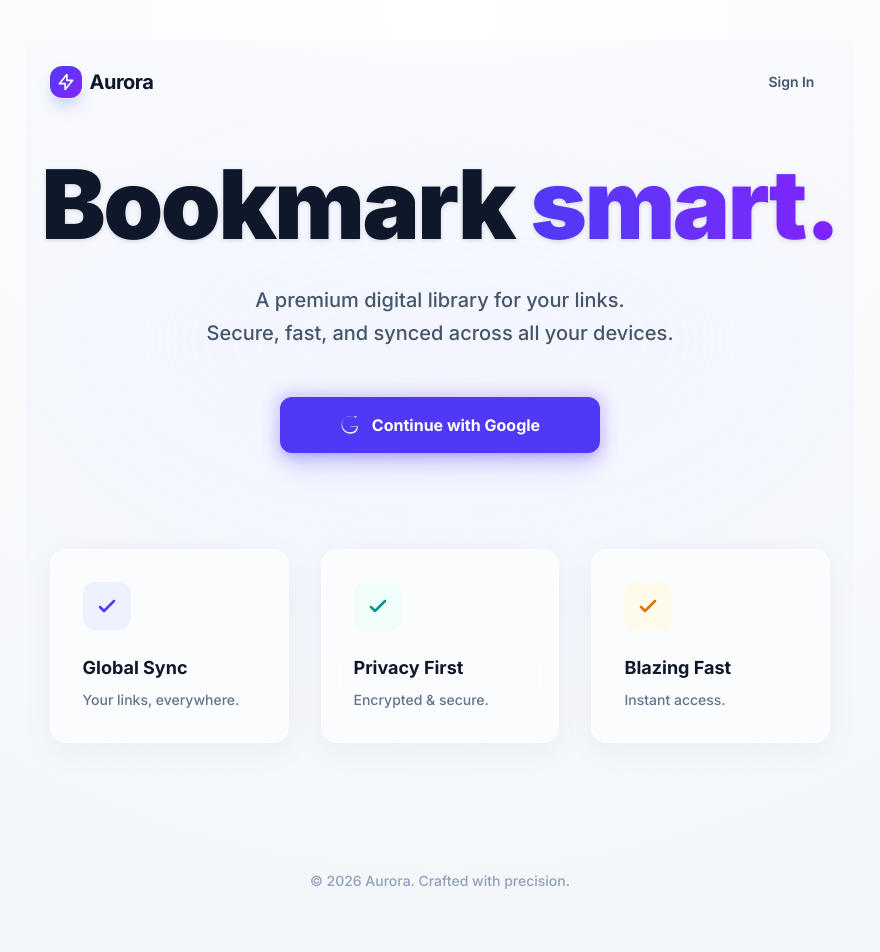
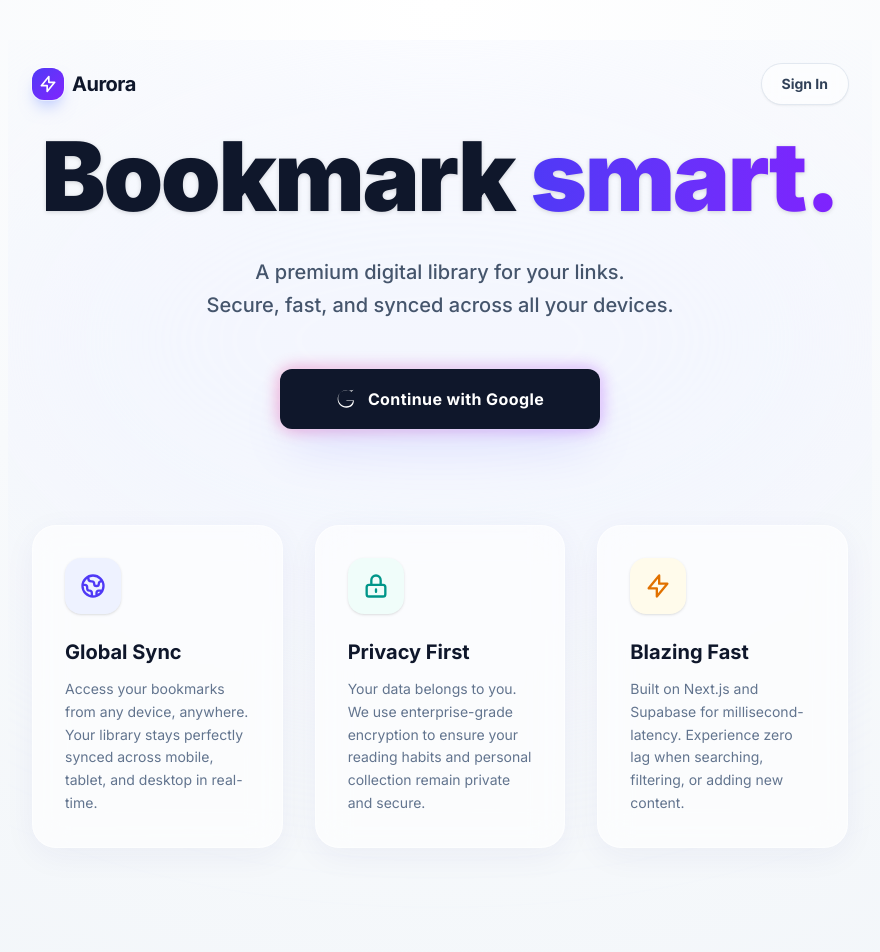
Before and after one commit to adityakamate/Smart-Bookmark, a Next.js app: page / in a window 1280 px wide. Shown: the top 952 px of the page, without its empty margins (200-1080 px from the left). Built offline with nearby package versions, Linux system fonts and the light colour scheme; no server answers.

Commit message:
Design Update 3

```diff
--- a/package.json
+++ b/package.json
@@ -13,6 +13,7 @@
     "@tanstack/react-query": "^5.90.21",
     "@tanstack/react-query-devtools": "^5.91.3",
     "dotenv": "^17.3.1",
+    "framer-motion": "^12.34.0",
     "groq-sdk": "^0.37.0",
     "next": "16.1.6",
     "react": "19.2.3",
--- a/src/app/api/generate-tags/route.js
+++ b/src/app/api/generate-tags/route.js
@@ -49,7 +49,6 @@ export async function POST(request) {
         return NextResponse.json(data);
 
     } catch (error) {
-    console.error("Groq Error:", error);
         return NextResponse.json(
             { error: "Failed to generate tags" },
             { status: 500 }
--- a/src/components/BookmarkList.js
+++ b/src/components/BookmarkList.js
@@ -1,6 +1,6 @@
 import BookmarkItem from './BookmarkItem'
 
-export default function BookmarkList({ bookmarks, onDelete }) {
+export default function BookmarkList({ bookmarks, onDelete, onEdit }) {
     if (bookmarks.length === 0) {
         return (
             <div className="text-center py-12 text-slate-500 text-sm dashboard-card">
@@ -16,6 +16,7 @@ export default function BookmarkList({ bookmarks, onDelete }) {
                     key={bookmark.id}
                     bookmark={bookmark}
                     onDelete={onDelete}
+                    onEdit={onEdit}
                 />
             ))}
         </div>
--- a/src/components/Login.js
+++ b/src/components/Login.js
@@ -1,11 +1,32 @@
+import { motion } from 'framer-motion'
+
 export default function Login({ onLogin }) {
+    const fadeIn = {
+        hidden: { opacity: 0, y: 20 },
+        visible: { opacity: 1, y: 0, transition: { duration: 0.6 } }
+    }
+
+    const stagger = {
+        visible: { transition: { staggerChildren: 0.2 } }
+    }
+
     return (
         <div className="flex flex-col min-h-screen text-slate-900 selection:bg-indigo-100 selection:text-indigo-900 overflow-hidden relative">
             {/* Abstract Background Elements */}
-            <div className="absolute top-0 left-1/2 -translate-x-1/2 w-[1000px] h-[600px] bg-indigo-50/50 rounded-[100%] blur-[120px] -z-10 pointer-events-none"></div>
+            <motion.div
+                initial={{ opacity: 0, scale: 0.8 }}
+                animate={{ opacity: 1, scale: 1 }}
+                transition={{ duration: 1.5, ease: "easeOut" }}
+                className="absolute top-0 left-1/2 -translate-x-1/2 w-[1000px] h-[600px] bg-indigo-50/50 rounded-[100%] blur-[120px] -z-10 pointer-events-none"
+            ></motion.div>
 
             {/* Navbar */}
-            <nav className="flex items-center justify-between p-6 max-w-5xl mx-auto w-full relative z-10">
+            <motion.nav
+                initial={{ opacity: 0, y: -20 }}
+                animate={{ opacity: 1, y: 0 }}
+                transition={{ duration: 0.5 }}
+                className="flex items-center justify-between p-6 max-w-5xl mx-auto w-full relative z-10"
+            >
                 <div className="flex items-center space-x-2">
                     <div className="w-8 h-8 rounded-xl bg-gradient-to-br from-indigo-600 to-violet-600 flex items-center justify-center shadow-lg shadow-indigo-200 ring-1 ring-white/50">
                         <svg className="w-5 h-5 text-white" fill="none" stroke="currentColor" viewBox="0 0 24 24">
@@ -16,64 +37,100 @@ export default function Login({ onLogin }) {
                 </div>
                 <button
                     onClick={onLogin}
-                    className="text-sm font-semibold text-slate-600 hover:text-indigo-600 transition-colors px-4 py-2 rounded-lg hover:bg-white/50"
+                    className="text-sm font-bold text-slate-700 hover:text-indigo-600 transition-all px-5 py-2.5 rounded-full hover:bg-white shadow-sm hover:shadow-md ring-1 ring-slate-200 hover:ring-indigo-100 bg-white/50 backdrop-blur-sm"
                 >
                     Sign In
                 </button>
-            </nav>
+            </motion.nav>
 
             {/* Hero Section */}
             <main className="flex-grow flex flex-col items-center justify-center text-center px-4 relative z-10">
+                <motion.div
+                    initial="hidden"
+                    animate="visible"
+                    variants={stagger}
+                    className="w-full max-w-4xl"
+                >
 
-                <div className="mb-8 animate-fade-in-up">
 
-                </div>
+                    <motion.h1 variants={fadeIn} className="text-6xl md:text-8xl font-black tracking-tight mb-8 text-slate-900 drop-shadow-sm">
+                        Bookmark <span className="text-transparent bg-clip-text bg-gradient-to-r from-indigo-600 to-violet-600">smart.</span>
+                    </motion.h1>
 
-                <h1 className="text-6xl md:text-8xl font-black tracking-tight mb-8 text-slate-900 drop-shadow-sm">
-                    Bookmark <span className="text-transparent bg-clip-text bg-gradient-to-r from-indigo-600 to-violet-600">smart.</span>
-                </h1>
-
-                <p className="text-xl text-slate-600 max-w-lg mb-12 leading-relaxed font-medium">
+                    <motion.p variants={fadeIn} className="text-xl text-slate-600 max-w-lg mx-auto mb-12 leading-relaxed font-medium">
                         A premium digital library for your links. <br />
                         Secure, fast, and synced across all your devices.
-                </p>
+                    </motion.p>
 
-                <div className="flex flex-col sm:flex-row gap-5 w-full max-w-xs relative group">
-                    <div className="absolute -inset-1 bg-gradient-to-r from-indigo-600 to-violet-600 rounded-xl blur opacity-25 group-hover:opacity-50 transition duration-1000 group-hover:duration-200"></div>
+                    <motion.div variants={fadeIn} className="flex flex-col sm:flex-row gap-5 w-full max-w-xs mx-auto relative group">
+                        <div className="absolute -inset-0.5 bg-gradient-to-r from-pink-600 to-purple-600 rounded-2xl blur opacity-30 group-hover:opacity-75 transition duration-1000 group-hover:duration-200 animate-tilt"></div>
                         <button
                             onClick={onLogin}
-                        className="relative bg-indigo-600 text-white hover:bg-indigo-700 px-8 py-4 rounded-xl flex items-center justify-center space-x-3 w-full font-bold transition-all shadow-xl shadow-indigo-500/20 active:scale-[0.98]"
+                            className="relative bg-slate-900 text-white hover:bg-slate-800 px-8 py-4.5 rounded-xl flex items-center justify-center space-x-3 w-full font-bold transition-all shadow-2xl shadow-indigo-500/20 active:scale-[0.98] ring-1 ring-white/10"
                         >
-                        <svg className="w-5 h-5" viewBox="0 0 24 24" fill="currentColor">
+                            <svg className="w-5 h-5 text-white" viewBox="0 0 24 24" fill="currentColor">
                                 <path d="M12.48 10.92v3.28h7.88c-.05.32-.23 1.89-1.23 3.28-1.23 1.7-3.23 3.29-6.65 3.29-5.4 0-9.8-4.4-9.8-9.8s4.4-9.8 9.8-9.8c2.92 0 5.09 1.15 6.16 2.16l2.36-2.36C19.31 2.39 16.3 1.5 12.48 1.5 6.74 1.5 2 6.24 2 12s4.74 10.5 10.48 10.5c3.05 0 5.37-1 6.88-2.58 1.56-1.63 1.98-4.13 1.98-5.32 0-.48-.04-.81-.08-1.12h-8.78z" />
                             </svg>
-                        <span>Continue with Google</span>
+                            <span className="tracking-wide">Continue with Google</span>
                         </button>
-                </div>
+                    </motion.div>
+                </motion.div>
             </main>
 
             {/* Feature Grid - Glass Cards */}
-            <div className="grid grid-cols-1 md:grid-cols-3 gap-8 max-w-5xl mx-auto w-full px-6 py-24  z-10">
+            <motion.div
+                initial="hidden"
+                whileInView="visible"
+                viewport={{ once: true, margin: "-100px" }}
+                variants={stagger}
+                className="grid grid-cols-1 md:grid-cols-3 gap-8 max-w-6xl mx-auto w-full px-6 py-24 relative z-10"
+            >
                 {[
-                    { title: 'Global Sync', desc: 'Your links, everywhere.', color: 'bg-indigo-50 text-indigo-600' },
-                    { title: 'Privacy First', desc: 'Encrypted & secure.', color: 'bg-teal-50 text-teal-600' },
-                    { title: 'Blazing Fast', desc: 'Instant access.', color: 'bg-amber-50 text-amber-600' }
+                    {
+                        title: 'Global Sync',
+                        desc: 'Access your bookmarks from any device, anywhere. Your library stays perfectly synced across mobile, tablet, and desktop in real-time.',
+                        color: 'bg-indigo-50 text-indigo-600',
+                        icon: (
+                            <path strokeLinecap="round" strokeLinejoin="round" strokeWidth="2" d="M3.055 11H5a2 2 0 012 2v1a2 2 0 002 2 2 2 0 012 2v2.945M8 3.935V5.5A2.5 2.5 0 0010.5 8h.5a2 2 0 012 2 2 2 0 104 0 2 2 0 012-2h1.064M15 20.488V18a2 2 0 012-2h3.064M21 12a9 9 0 11-18 0 9 9 0 0118 0z" />
+                        )
+                    },
+                    {
+                        title: 'Privacy First',
+                        desc: 'Your data belongs to you. We use enterprise-grade encryption to ensure your reading habits and personal collection remain private and secure.',
+                        color: 'bg-teal-50 text-teal-600',
+                        icon: (
+                            <path strokeLinecap="round" strokeLinejoin="round" strokeWidth="2" d="M12 15v2m-6 4h12a2 2 0 002-2v-6a2 2 0 00-2-2H6a2 2 0 00-2 2v6a2 2 0 002 2zm10-10V7a4 4 0 00-8 0v4h8z" />
+                        )
+                    },
+                    {
+                        title: 'Blazing Fast',
+                        desc: 'Built on Next.js and Supabase for millisecond-latency. Experience zero lag when searching, filtering, or adding new content.',
+                        color: 'bg-amber-50 text-amber-600',
+                        icon: (
+                            <path strokeLinecap="round" strokeLinejoin="round" strokeWidth="2" d="M13 10V3L4 14h7v7l9-11h-7z" />
+                        )
+                    }
                 ].map((feature, i) => (
-                    <div key={i} className="glass-card p-8 rounded-2xl hover:-translate-y-1 transition-transform duration-300">
-                        <div className={`w-12 h-12 rounded-xl ${feature.color} flex items-center justify-center mb-6`}>
-                            <svg className="w-6 h-6" fill="none" stroke="currentColor" viewBox="0 0 24 24">
-                                <path strokeLinecap="round" strokeLinejoin="round" strokeWidth="2.5" d="M5 13l4 4L19 7" />
+                    <motion.div variants={fadeIn} key={i} className="glass-card p-8 rounded-3xl border border-white/50 shadow-xl shadow-indigo-100/20 hover:shadow-2xl hover:shadow-indigo-500/10 hover:-translate-y-2 transition-all duration-300 group">
+                        <div className={`w-14 h-14 rounded-2xl ${feature.color} flex items-center justify-center mb-6 group-hover:scale-110 transition-transform duration-300 shadow-sm`}>
+                            <svg className="w-7 h-7" fill="none" stroke="currentColor" viewBox="0 0 24 24">
+                                {feature.icon}
                             </svg>
                         </div>
-                        <h3 className="text-lg font-bold text-slate-900 mb-2">{feature.title}</h3>
-                        <p className="text-slate-500 text-sm font-medium">{feature.desc}</p>
-                    </div>
+                        <h3 className="text-xl font-bold text-slate-900 mb-3 group-hover:text-indigo-600 transition-colors">{feature.title}</h3>
+                        <p className="text-slate-500 text-sm leading-relaxed">{feature.desc}</p>
+                    </motion.div>
                 ))}
-            </div>
+            </motion.div>
 
-            <footer className="py-8 text-center text-slate-400 text-sm font-medium relative z-10">
+            <motion.footer
+                initial={{ opacity: 0 }}
+                animate={{ opacity: 1 }}
+                transition={{ delay: 1 }}
+                className="py-8 text-center text-slate-400 text-sm font-medium relative z-10"
+            >
                 <p>&copy; 2026 Aurora. Crafted with precision.</p>
-            </footer>
+            </motion.footer>
         </div>
     )
 }
```
Also changed, not shown: src/app/page.js (+97 -28 lines), src/components/BookmarkForm.js (+32 -12 lines), src/components/BookmarkItem.js (+16 -2 lines), 1 other file (tests, documents, lock files or other folders). Lines whose indentation alone changed are shown as unchanged.
